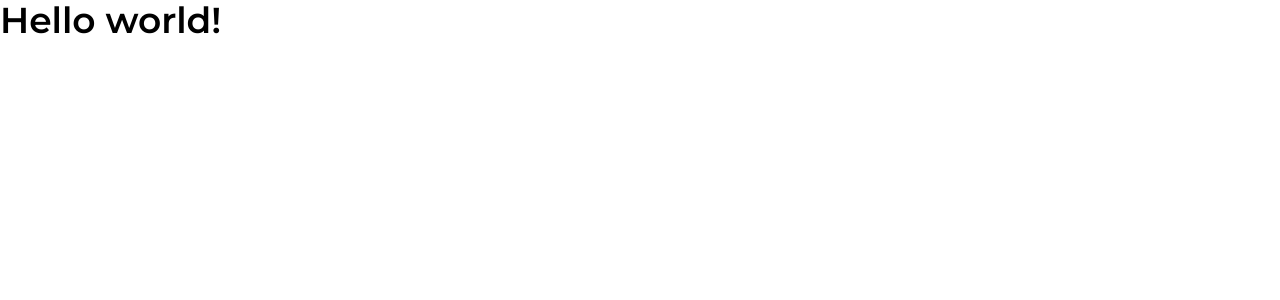
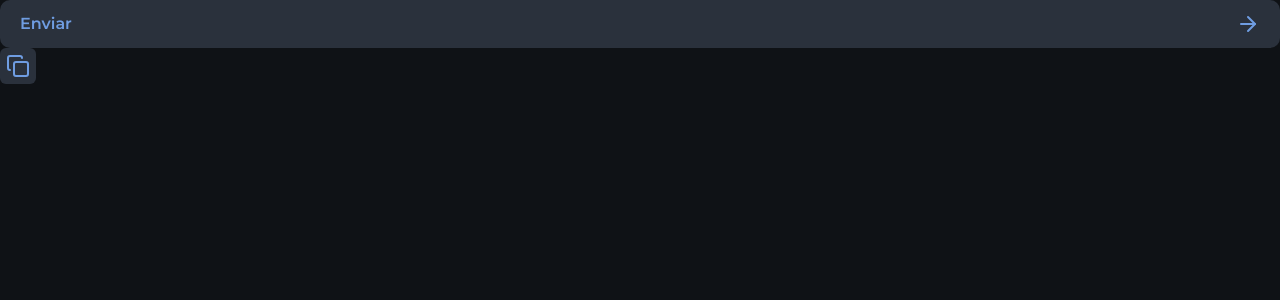
Before and after one commit to gsdeoliveira/devstage-nlw, a Next.js app: page / in a window 1280 px wide. Shown: the top 300 px of the page. Built offline with nearby package versions, Linux system fonts and the light colour scheme.

Commit message:
feat: create button and icon button components

```diff
--- a/package.json
+++ b/package.json
@@ -10,6 +10,7 @@
   },
   "dependencies": {
     "@tailwindcss/postcss": "^4.0.7",
+    "lucide-react": "^0.475.0",
     "next": "15.1.7",
     "postcss": "^8.5.3",
     "react": "^19.0.0",
--- a/src/app/layout.tsx
+++ b/src/app/layout.tsx
@@ -26,7 +26,7 @@ export default function RootLayout({
 }>) {
   return (
     <html lang="en" className={`${oxanium.variable} ${montserrat.variable}`}>
-      <body className='bg-black text-white text-4xl font-bold'>{children}</body>
+      <body className='bg-gray-900 text-gray-100 antialiased'>{children}</body>
     </html>
   );
 }
--- a/src/app/page.tsx
+++ b/src/app/page.tsx
@@ -1,7 +1,19 @@
+import {ArrowRight, Copy} from 'lucide-react'
+
+import { Button } from '@/components/button';
+import { IconButton } from '@/components/icon-button';
+
 export default function Home() {
   return (
     <main>
-      <div>Hello world!</div>
+      <Button>
+        Enviar
+        <ArrowRight />
+      </Button>
+
+      <IconButton>
+        <Copy />
+      </IconButton>
     </main>
   );
 }
--- /dev/null
+++ b/src/components/button.tsx
@@ -0,0 +1,9 @@
+import { ComponentProps } from 'react'
+
+interface ButtonProps extends ComponentProps<'button'> {}
+
+export const Button = (props: ButtonProps) => {
+  return (
+    <button className='flex justify-between items-center px-5 w-full h-12 bg-gray-500 text-blue font-semibold rounded-xl cursor-pointer transition-colors duration-300 hover:bg-blue hover:text-gray-900' {...props} />
+  )
+}
--- /dev/null
+++ b/src/components/icon-button.tsx
@@ -0,0 +1,9 @@
+import { ComponentProps } from 'react'
+
+interface IconButtonProps extends ComponentProps<'button'> {}
+
+export const IconButton = (props: IconButtonProps) => {
+  return (
+    <button className='p-1.5 bg-gray-500 text-blue rounded-md cursor-pointer transition-colors duration-300 hover:bg-blue hover:text-gray-900' {...props} />
+  )
+}
```
Also changed, not shown: 1 other file (tests, documents, lock files or other folders).
